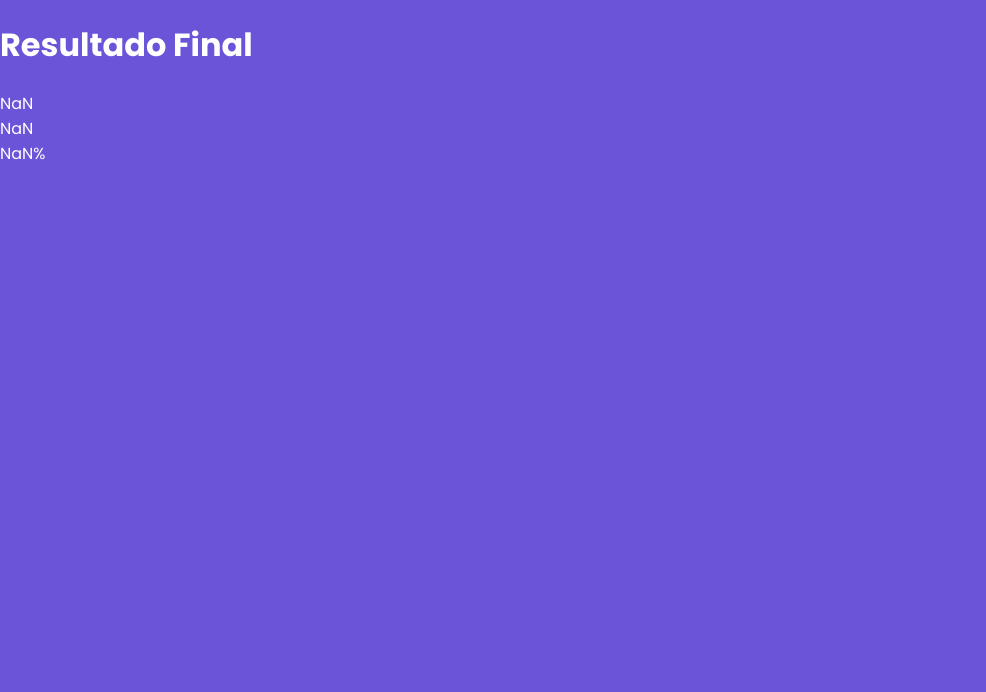
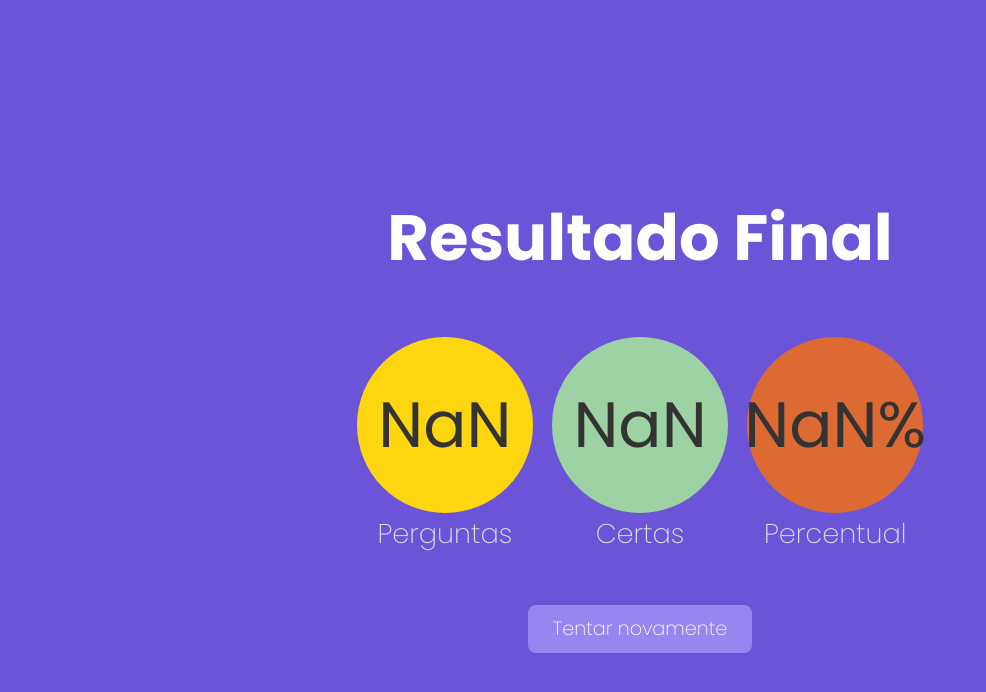
Before and after one commit to jordanobaluz/quiz-nextjs, a Next.js app: page /resultado in a window 1280 px wide. Shown: the top 692 px of the page, without its empty margins (0-986 px from the left). Built offline with nearby package versions, Linux system fonts and the light colour scheme.

Commit message:
criado componente estatistica que irá exibir o resultado das questões respondidas, implementado botão para reiniciar o jogo

```diff
--- /dev/null
+++ b/components/Estatistica.tsx
@@ -0,0 +1,24 @@
+import styles from '../styles/Estatistica.module.css'
+
+interface EstatisticaProps {
+    valor: any
+    texto: string
+    corFundo?: string
+    corFonte?: string
+}
+
+export default function Estatistica(props: EstatisticaProps) {
+    return (
+        <div className={styles.estatistica}>
+            <div className={styles.valor} style={{
+                backgroundColor: props.corFundo ?? '#FDD60F',
+                color: props.corFonte ?? '#333'
+            }}>
+                {props.valor}
+            </div>
+            <div className={styles.texto}>
+                {props.texto}
+            </div>
+        </div>
+    )
+}
--- a/pages/resultado.tsx
+++ b/pages/resultado.tsx
@@ -1,5 +1,7 @@
 import styles from '../styles/Resultado.module.css'
 import { useRouter } from "next/router"
+import Estatistica from '../components/Estatistica'
+import Botao from '../components/Botao'
 
 export default function Resultado() {
     const router = useRouter()
@@ -12,9 +14,16 @@
     return (
         <div className={styles.resultado}>
             <h1>Resultado Final</h1>
-            <div>{total}</div>
-            <div>{certas}</div>
-            <div>{`${percentual}%`}</div>
+            <div style={{ display: "flex" }}>
+                <Estatistica texto='Perguntas' valor={total} />
+                <Estatistica texto='Certas' valor={certas}
+                    corFundo="#9CD2A4"
+                />
+                <Estatistica texto='Percentual' valor={`${percentual}%`}
+                    corFundo="#DE6A33"
+                />
+            </div>
+            <Botao href='/' texto='Tentar novamente' />
         </div>
     )
 }
--- /dev/null
+++ b/styles/Estatistica.module.css
@@ -0,0 +1,22 @@
+.estatistica {
+    display: flex;
+    flex-direction: column;
+    align-items: center;
+    margin: 0.6rem;
+}
+
+.valor {
+    display: flex;
+    justify-content: center;
+    align-items: center;
+    height: 11rem;
+    width: 11rem;
+    border-radius: 5.6rem;
+    font-size: 4rem;
+}
+
+.texto {
+    color: #ddd;
+    font-size: 1.7rem;
+    font-weight: 200;
+}
--- a/styles/Resultado.module.css
+++ b/styles/Resultado.module.css
@@ -1,4 +1,8 @@
 .resultado {
     display: flex;
     flex-direction: column;
+    justify-content: center;
+    align-items: center;
+    height: 100vh;
+    font-size: 2rem;
 }
```
